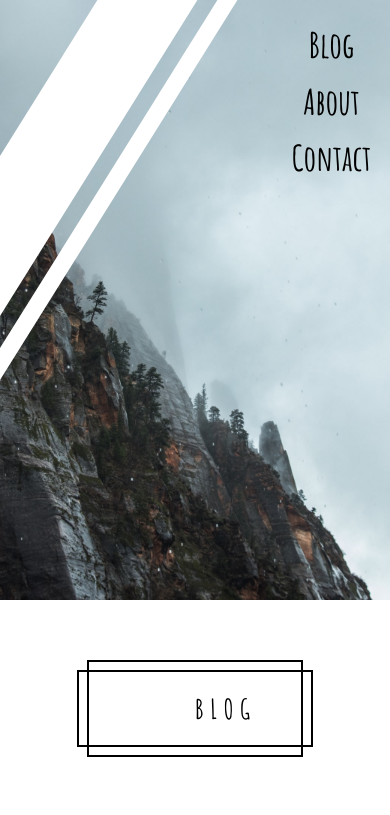
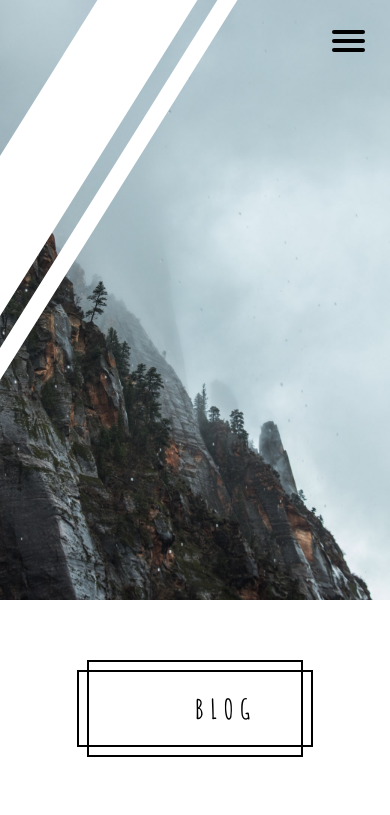
Before and after one commit to adampauw/butterchalk, a React (Create React App) app: page / in a window 390 px wide. Shown: the top 815 px of the page. Built offline with nearby package versions, Linux system fonts and the light colour scheme.

Commit message:
add hamburger menu for mobile only

```diff
--- a/package.json
+++ b/package.json
@@ -12,6 +12,7 @@
     "@types/react-dom": "16.9.0",
     "node-sass": "^4.13.1",
     "react": "^16.9.0",
+    "react-device-detect": "^1.11.14",
     "react-dom": "^16.9.0",
     "react-scripts": "3.1.1",
     "typescript": "3.7"
--- a/src/App.scss
+++ b/src/App.scss
@@ -1,5 +1,6 @@
 .App {
   text-align: center;
+  overflow: hidden;
   .Content {
     padding: 10px;
   }
--- a/src/App.tsx
+++ b/src/App.tsx
@@ -1,12 +1,12 @@
 import React from "react";
+import styled from "@emotion/styled";
 
 import { Navbar } from "./components/navbar/Navbar";
+import NavbarMobile  from "./components/navbar/NavbarMobile";
 import Overlay from "./components/header/Overlay";
-
-import styled from "@emotion/styled";
-import "./App.scss";
 import { Blog } from "./components/blog/Blog";
 import FancyButton from "./components/header/FancyButton";
+import "./App.scss";
 
 const App: React.FC = () => {
   const Background = styled.div`
@@ -21,6 +21,7 @@ const App: React.FC = () => {
     <div className="App">
       <Background>
         <Navbar />
+        <NavbarMobile />
         <Overlay width={100} height={600} position={0} />
         <Overlay width={20} height={600} position={120} />
       </Background>
--- a/src/components/helper/ScreenSize.tsx
+++ /dev/null
@@ -1,9 +0,0 @@
-export default function isMobile() {
-  const userAgent = navigator.userAgent;
-  const android = /Android/.test(userAgent);
-  const iOS = /(iPhone)/.test(userAgent);
-  const wp = /Windows Phone/.test(userAgent);
-  const RN = window.hasOwnProperty('ReactNativeWebView');
-
-  return !RN && (android || iOS || wp);
-}
--- a/src/components/navbar/Navbar.tsx
+++ b/src/components/navbar/Navbar.tsx
@@ -1,8 +1,6 @@
 import React,{FC} from 'react'
 import { NavbarLink } from './NavbarLink';
 import styled from '@emotion/styled';
-import isMobile from "../helper/ScreenSize";
-
 
 
 export const Navbar: FC = (props: any) => {
@@ -19,17 +17,14 @@ export const Navbar: FC = (props: any) => {
       left: 85%;
     }
     @media (max-width: 425px) {
-      left: 70%;
-      width: 30%;
+      display: none;
     }
   `
   return(
-    isMobile() ?
-    <div>hihi</div> :
     <NavbarContainer>
       <NavbarLink text="Blog" to="#"/>
       <NavbarLink text="About" to="#"/>
       <NavbarLink text="Contact" to="#"/>
     </NavbarContainer>
-  );
+  )
 };
--- /dev/null
+++ b/src/components/navbar/NavbarMobile.scss
@@ -0,0 +1,87 @@
+
+ .menuToggle {
+   display: block;
+   position: absolute;
+   top: 30px;
+   left: 85%;
+   z-index: 1;
+   -webkit-user-select: none;
+   user-select: none;
+ }
+
+ .menuToggle input {
+   display: block;
+   width: 40px;
+   height: 32px;
+   position: absolute;
+   top: -7px;
+   left: -5px;
+   cursor: pointer;
+   opacity: 0; /* hide this */
+   z-index: 2; /* and place it over the hamburger */
+   -webkit-touch-callout: none;
+ }
+
+ .menuToggle span {
+   display: block;
+   width: 33px;
+   height: 4px;
+   margin-bottom: 5px;
+   position: relative;
+   background: black;
+   border-radius: 3px;
+   z-index: 1;
+   transform-origin: 4px 0px;
+   transition: transform 0.5s cubic-bezier(0.77,0.2,0.05,1.0),
+               background 0.5s cubic-bezier(0.77,0.2,0.05,1.0),
+               opacity 0.55s ease;
+ }
+
+ .menuToggle span:first-child {
+   transform-origin: 0% 0%;
+ }
+
+ .menuToggle span:nth-last-child(2) {
+   transform-origin: 0% 100%;
+ }
+
+ .menuToggle input:checked ~ span {
+   opacity: 1;
+   transform: rotate(45deg) translate(-2px, -1px);
+   background: #232323;
+ }
+
+ .menuToggle input:checked ~ span:nth-last-child(3) {
+   opacity: 0;
+   transform: rotate(0deg) scale(0.2, 0.2);
+ }
+
+ .menuToggle input:checked ~ span:nth-last-child(2) {
+   opacity: 1;
+   transform: rotate(-45deg) translate(0, -1px);
+ }
+
+ .menu {
+   position: absolute;
+   width: 100vw;
+   margin: -100px 0 0 0;
+   padding: 30px;
+   padding-top: 125px;
+   right: -150%;
+   background: white;
+   list-style-type: none;
+   -webkit-font-smoothing: antialiased;
+   transform-origin: 0% 0%;
+   transform: translate(100%, 0);
+   transition: transform 0.5s cubic-bezier(0.77,0.2,0.05,1.0);
+ }
+
+ .menu li {
+   padding: 10px 0;
+   font-size: 22px;
+ }
+
+ .menuToggle input:checked ~ ul {
+   transform: scale(1.0, 1.0);
+   opacity: 1;
+ }
--- /dev/null
+++ b/src/components/navbar/NavbarMobile.tsx
@@ -0,0 +1,34 @@
+import React, { FC } from 'react'
+import './NavbarMobile.scss'
+import styled from '@emotion/styled';
+import { NavbarLink } from './NavbarLink';
+
+
+export const MobileNav: FC = () => {
+
+  const NavigationContainer = styled.nav`
+    width: 100%;
+    position: absolute;
+    @media(min-width: 450px) {
+      display: none;
+    }
+  `
+
+  return (
+    <NavigationContainer role="navigation">
+      <div className="menuToggle">
+        <input type="checkbox" />
+        <span></span>
+        <span></span>
+        <span></span>
+        <ul className="menu">
+          <NavbarLink text="Blog" to="#" />
+          <NavbarLink text="About" to="#" />
+          <NavbarLink text="Contact" to="#" />
+        </ul>
+      </div>
+    </NavigationContainer>
+  );
+};
+
+export default MobileNav;
```
Also changed, not shown: public/img/butterchalk_logo.svg (added), 1 other file (tests, documents, lock files or other folders).
